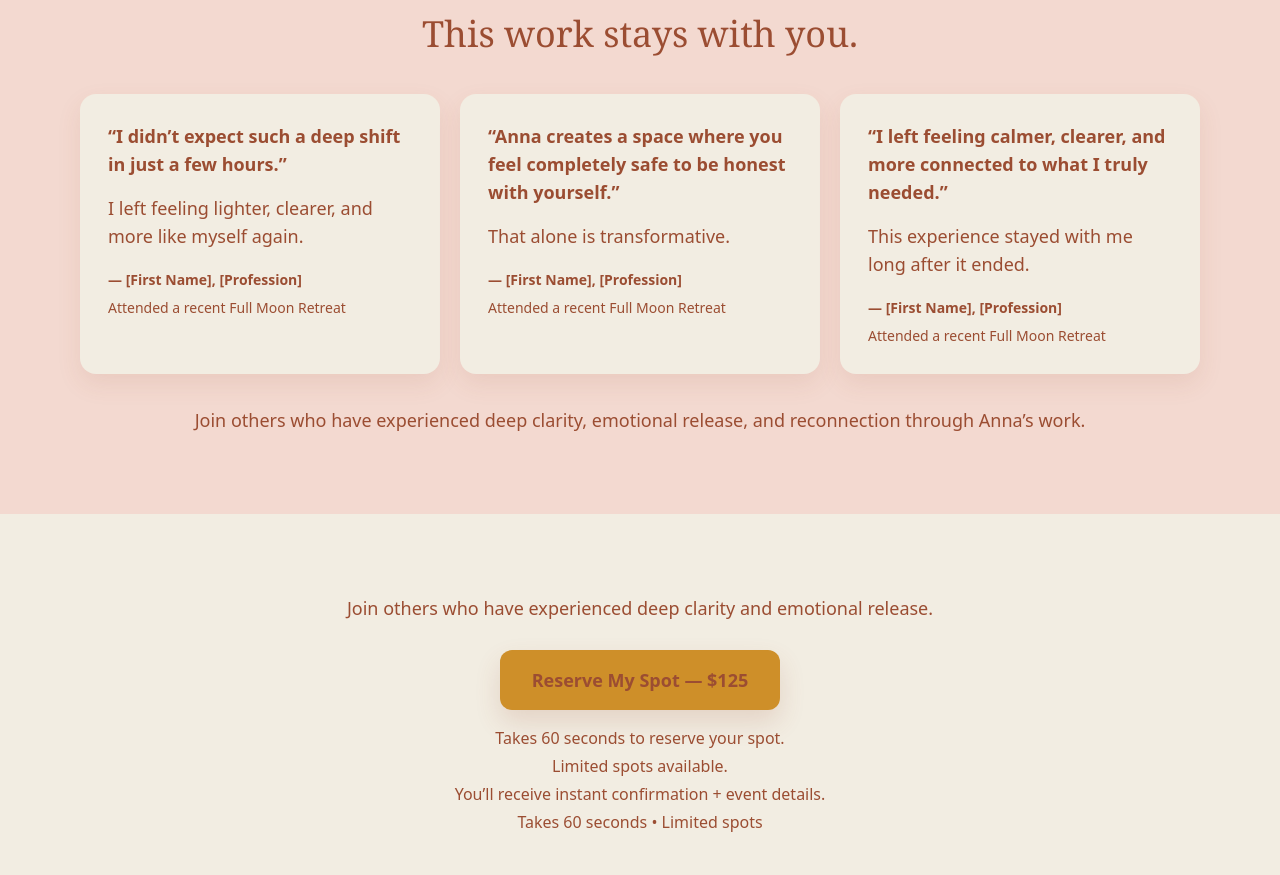
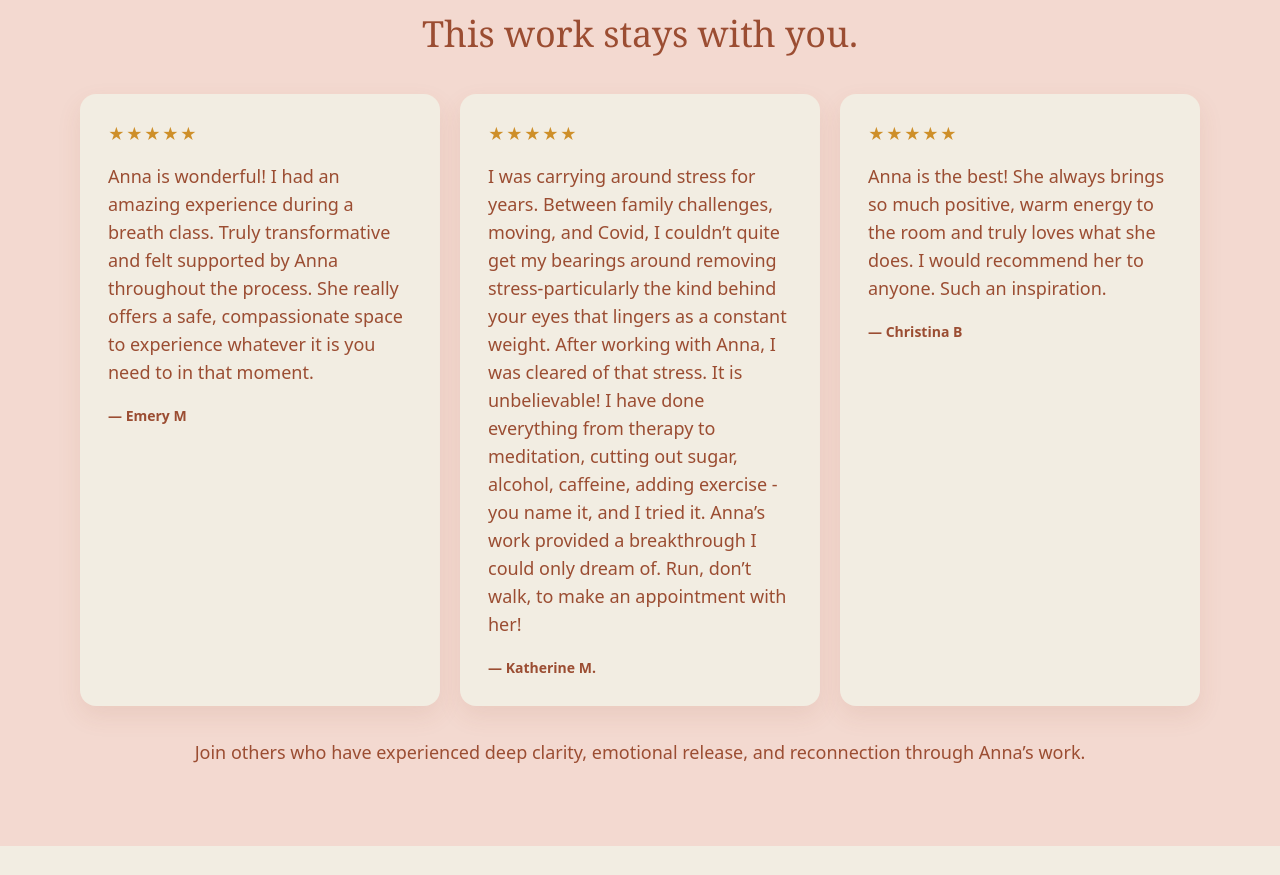
Before and after one commit to CarySears/Full-Moon-Retreat, a Next.js app: page / in a window 1280 px wide. Shown: the part 3920-4795 px from the top of the page. Built offline with nearby package versions, Linux system fonts and the light colour scheme.

Commit message:
Replace testimonial placeholders with provided reviews
Co-authored-by: CarySears <CarySears@users.noreply.github.com>

```diff
--- a/components/full-moon-retreat/TestimonialsSection.tsx
+++ b/components/full-moon-retreat/TestimonialsSection.tsx
@@ -1,22 +1,15 @@
 const testimonials = [
   {
-    headline: "“I didn’t expect such a deep shift in just a few hours.”",
-    body: "I left feeling lighter, clearer, and more like myself again.",
-    name: "— [First Name], [Profession]",
-    attended: "Attended a recent Full Moon Retreat",
+    body: "Anna is wonderful! I had an amazing experience during a breath class. Truly transformative and felt supported by Anna throughout the process. She really offers a safe, compassionate space to experience whatever it is you need to in that moment.",
+    name: "Emery M",
   },
   {
-    headline:
-      "“Anna creates a space where you feel completely safe to be honest with yourself.”",
-    body: "That alone is transformative.",
-    name: "— [First Name], [Profession]",
-    attended: "Attended a recent Full Moon Retreat",
+    body: "I was carrying around stress for years. Between family challenges, moving, and Covid, I couldn’t quite get my bearings around removing stress-particularly the kind behind your eyes that lingers as a constant weight. After working with Anna, I was cleared of that stress. It is unbelievable! I have done everything from therapy to meditation, cutting out sugar, alcohol, caffeine, adding exercise - you name it, and I tried it. Anna’s work provided a breakthrough I could only dream of. Run, don’t walk, to make an appointment with her!",
+    name: "Katherine M.",
   },
   {
-    headline: "“I left feeling calmer, clearer, and more connected to what I truly needed.”",
-    body: "This experience stayed with me long after it ended.",
-    name: "— [First Name], [Profession]",
-    attended: "Attended a recent Full Moon Retreat",
+    body: "Anna is the best! She always brings so much positive, warm energy to the room and truly loves what she does. I would recommend her to anyone. Such an inspiration.",
+    name: "Christina B",
   },
 ];
 
@@ -30,16 +23,15 @@ export function TestimonialsSection() {
         <div className="mt-10 grid gap-5 md:grid-cols-3">
           {testimonials.map((testimonial) => (
             <blockquote
-              key={testimonial.headline}
+              key={testimonial.name}
               className="rounded-2xl bg-[#F2EDE2] p-7"
               style={{ boxShadow: "0 10px 24px rgba(155,77,50,0.1)" }}
             >
-              <p className="text-lg font-semibold text-[#9B4D32]">{testimonial.headline}</p>
+              <p className="text-base font-semibold tracking-[0.08em] text-[#CE8F29]">★★★★★</p>
               <p className="mt-4 text-lg text-[#9B4D32]">{testimonial.body}</p>
               <footer className="mt-5 text-sm font-semibold text-[#9B4D32]">
-                {testimonial.name}
+                — {testimonial.name}
               </footer>
-              <p className="mt-2 text-sm text-[#9B4D32]">{testimonial.attended}</p>
             </blockquote>
           ))}
         </div>
```
